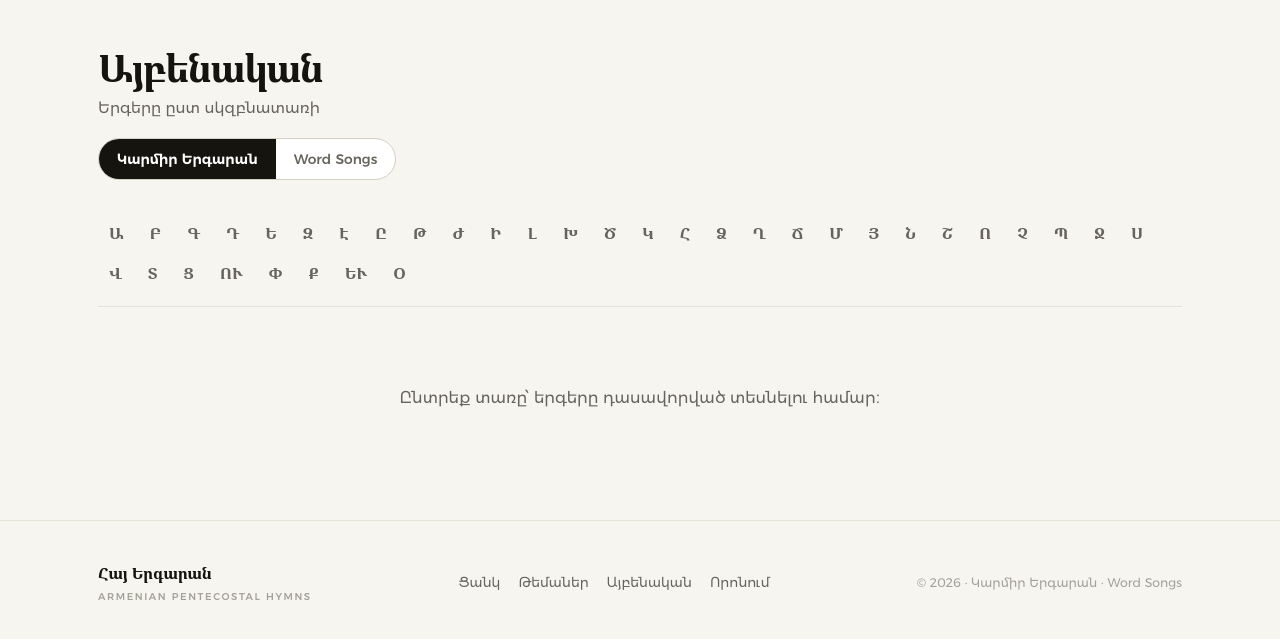
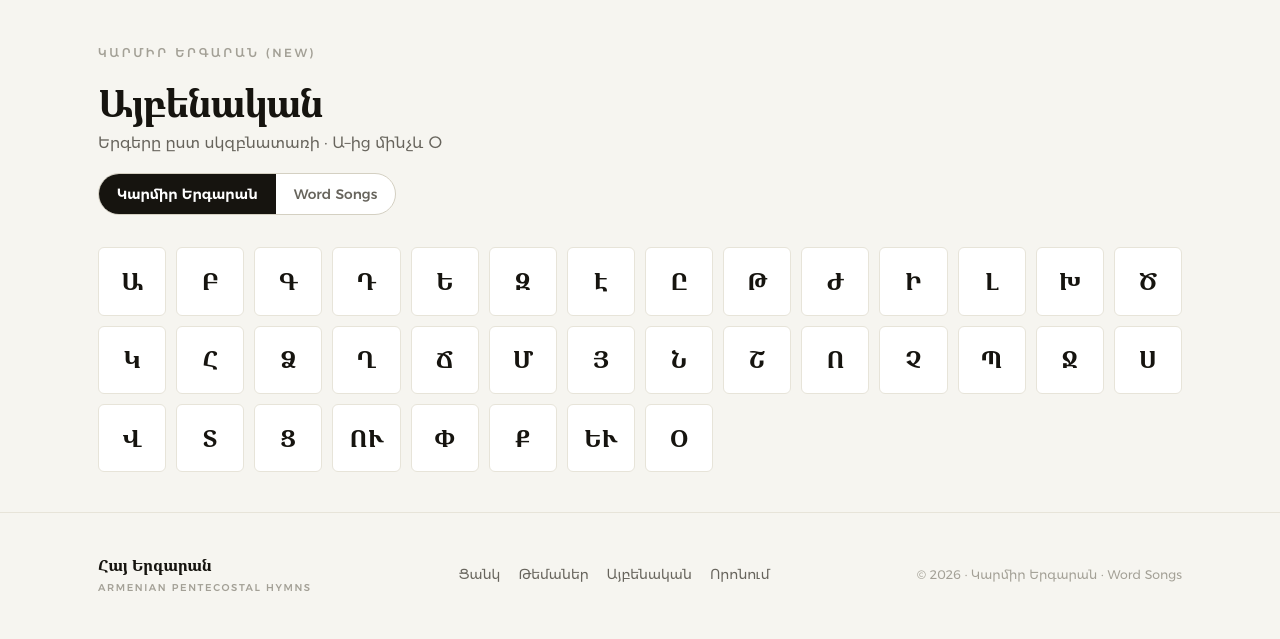
Before and after one commit to Moses2917/arm-songs, a Django app: page /az/ in a window 1280 px wide. Shown: the part 74-713 px from the top of the page. Run offline with Django 5.2, Linux system fonts and the light colour scheme; some web fonts are replaced.

Commit message:
Alphabetical: big letter-tile grid on index + head polish
Index now shows a large tappable Ա–Օ tile grid (hover fills). Letter
page gets an eyebrow and a real song count. alpha_index view now passes
book_label and validates the book param.

```diff
--- a/hymns/templates/hymns/alpha_index.html
+++ b/hymns/templates/hymns/alpha_index.html
@@ -3,8 +3,9 @@
 {% block content %}
 <section class="container">
   <div class="page-head">
+    <p class="eyebrow">{{ book_label }}</p>
     <h1>Այբենական</h1>
-    <p class="sub">Երգերը ըստ սկզբնատառի</p>
+    <p class="sub">Երգերը ըստ սկզբնատառի · Ա–ից մինչև Օ</p>
   </div>
 
   <div class="book-switch">
@@ -12,11 +13,10 @@
     <a href="{% url 'hymns:alpha_index' %}?book=Old" class="{% if book == 'Old' %}active{% endif %}">Word Songs</a>
   </div>
 
-  <div class="az-rail">
+  <div class="az-grid">
     {% for letter in letters %}
-      <a href="{% url 'hymns:alpha_letter' letter=letter %}?book={{ book }}">{{ letter }}</a>
+      <a class="az-tile" href="{% url 'hymns:alpha_letter' letter=letter %}?book={{ book }}">{{ letter }}</a>
     {% endfor %}
   </div>
-  <p class="empty">Ընտրեք տառը՝ երգերը դասավորված տեսնելու համար։</p>
 </section>
 {% endblock %}
--- a/hymns/templates/hymns/alpha_letter.html
+++ b/hymns/templates/hymns/alpha_letter.html
@@ -4,8 +4,9 @@
 <section class="container">
   <div class="page-head">
     <a class="back-link" href="{% url 'hymns:alpha_index' %}?book={{ book }}">← Այբենական</a>
+    <p class="eyebrow">{{ book_label }}</p>
     <h1>«{{ letter }}»</h1>
-    <p class="sub">{{ book_label }}</p>
+    <p class="sub">{{ page.paginator.count }} երգ</p>
   </div>
 
   <div class="book-switch">
--- a/hymns/views.py
+++ b/hymns/views.py
@@ -73,9 +73,13 @@ def theme_detail(request, number):
 
 
 def alpha_index(request):
+    book = request.GET.get("book", Song.BOOK_NEW)
+    if book not in (Song.BOOK_NEW, Song.BOOK_OLD):
+        book = Song.BOOK_NEW
     return render(request, "hymns/alpha_index.html", {
         "letters": ARMENIAN_LETTERS,
-        "book": request.GET.get("book", Song.BOOK_NEW),
+        "book": book,
+        "book_label": dict(Song.BOOK_CHOICES)[book],
     })
 
 
--- a/static/css/base.css
+++ b/static/css/base.css
@@ -606,6 +606,34 @@ p { margin: 0 0 1em; }
 }
 .song-list .ttl { color: var(--ink); font-weight: 500; }
 
+/* big alphabetical grid (index) */
+.az-grid {
+  display: grid;
+  grid-template-columns: repeat(auto-fill, minmax(64px, 1fr));
+  gap: 10px;
+  margin-top: 10px;
+}
+.az-tile {
+  aspect-ratio: 1 / 1;
+  display: flex;
+  align-items: center;
+  justify-content: center;
+  font-family: var(--font-lyric);
+  font-weight: 700;
+  font-size: 1.5rem;
+  color: var(--ink);
+  background: var(--surface);
+  border: 1px solid var(--rule);
+  border-radius: var(--radius-sm);
+  transition: transform .18s var(--ease), background .18s var(--ease), color .18s var(--ease), border-color .18s var(--ease);
+}
+.az-tile:hover {
+  transform: translateY(-2px);
+  background: var(--ink);
+  color: #fff;
+  border-color: var(--ink);
+}
+
 /* letter rail */
 .az-rail {
   display: flex;
```
